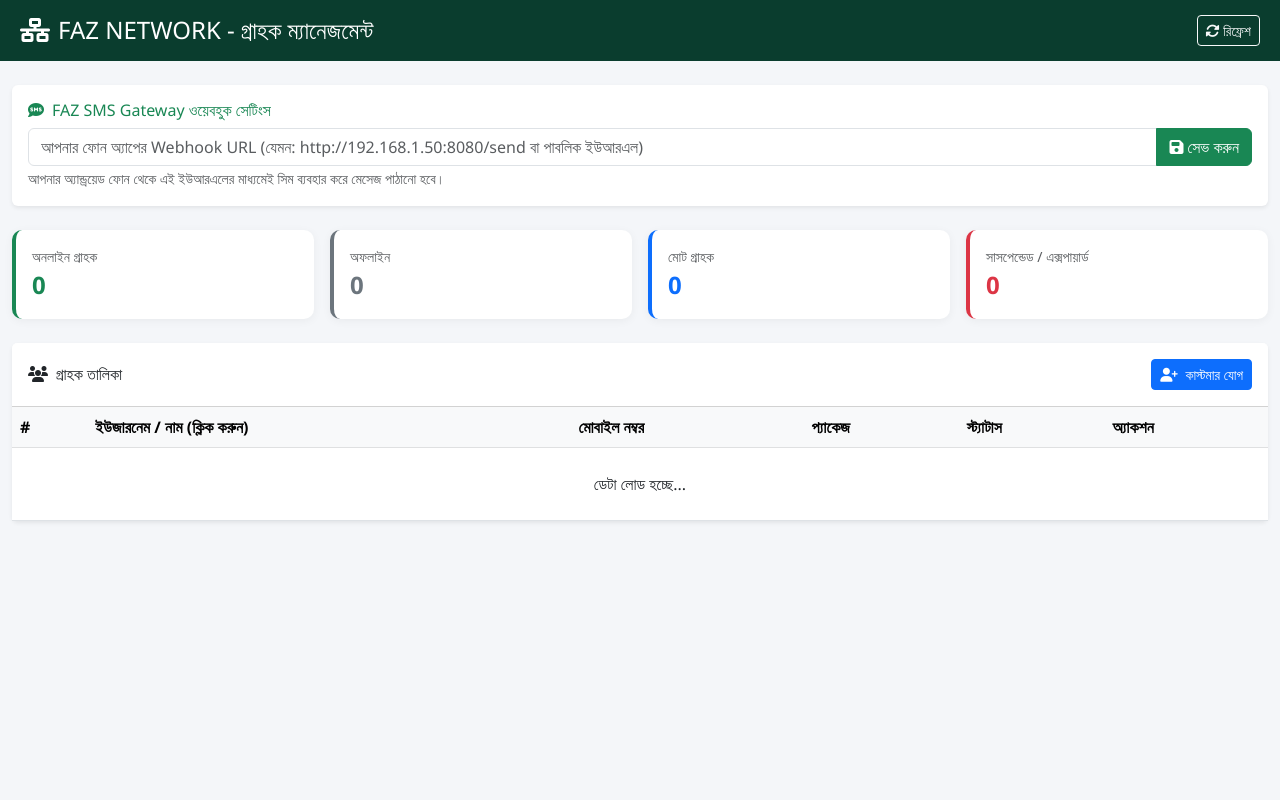
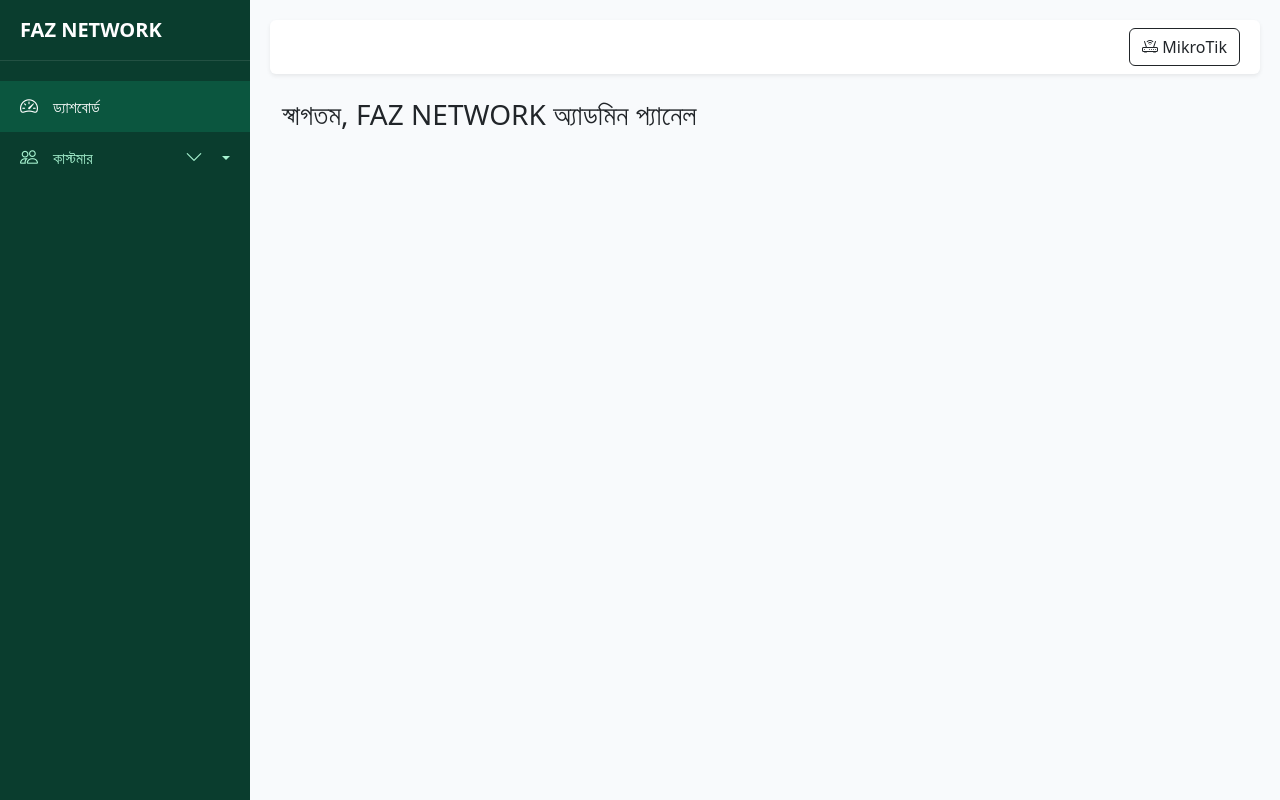
Before and after one commit to fozlerabbiofficialgmcservice-cyber/faznetwork, a website: page public/admin.html in a window 1280 px wide. Drawn offline with nearby package versions, Linux system fonts and the light colour scheme; no server answers.

Commit message:
Update admin.html

```diff
--- a/public/admin.html
+++ b/public/admin.html
@@ -3,182 +3,156 @@
 <head>
     <meta charset="UTF-8">
     <meta name="viewport" content="width=device-width, initial-scale=1.0">
-    <title>FAZ NETWORK - অ্যাডমিন ম্যানেজমেন্ট</title>
-    <link href="https://cdn.jsdelivr.net/npm/bootstrap@5.3.0/dist/css/bootstrap.min.css" rel="stylesheet">
-    <link rel="stylesheet" href="https://cdnjs.cloudflare.com/ajax/libs/font-awesome/6.4.0/css/all.min.css">
+    <title>FAZ NETWORK - Admin Panel</title>
+    <link href="https://cdn.jsdelivr.net/npm/bootstrap@5.3.2/dist/css/bootstrap.min.css" rel="stylesheet">
+    <link rel="stylesheet" href="https://cdn.jsdelivr.net/npm/bootstrap-icons@1.11.1/font/bootstrap-icons.css">
     <style>
-        body { background-color: #f4f6f9; font-family: 'Segoe UI', Tahoma, sans-serif; }
-        .header-bar { background: #0a3d2e; color: #fff; padding: 15px 20px; }
-        .stat-card { border-radius: 10px; border: none; box-shadow: 0 2px 10px rgba(0,0,0,0.05); }
-        .stat-num { font-size: 24px; font-weight: bold; }
-        .customer-link { color: #059669; text-decoration: none; font-weight: bold; }
-        .customer-link:hover { text-decoration: underline; }
+        :root {
+            --primary-color: #0a3d2e;
+            --sidebar-width: 250px;
+        }
+        body { background-color: #f8fafc; font-family: system-ui, -apple-system, sans-serif; }
+
+        /* Sidebar Styles */
+        .sidebar {
+            width: var(--sidebar-width);
+            background-color: var(--primary-color);
+            color: #fff;
+            position: fixed;
+            top: 0;
+            bottom: 0;
+            left: 0;
+            transition: all 0.3s ease;
+            z-index: 1000;
+            overflow-y: auto;
+        }
+        .sidebar-header {
+            padding: 15px 20px;
+            font-size: 20px;
+            font-weight: bold;
+            border-bottom: 1px solid rgba(255, 255, 255, 0.1);
+            display: flex;
+            justify-content: space-between;
+            align-items: center;
+        }
+        .sidebar-menu { list-style: none; padding: 0; margin-top: 20px; }
+        .menu-item a, .menu-item .dropdown-toggle {
+            color: #a7f3d0;
+            padding: 12px 20px;
+            display: flex;
+            align-items: center;
+            text-decoration: none;
+            transition: all 0.2s;
+            cursor: pointer;
+            border: none;
+            background: transparent;
+            width: 100%;
+            text-align: left;
+        }
+        .menu-item a:hover, .menu-item a.active, .menu-item .dropdown-toggle:hover {
+            background-color: rgba(16, 185, 129, 0.2);
+            color: #fff;
+        }
+        .menu-item i { margin-right: 15px; font-size: 18px; }
+
+        /* Submenu */
+        .submenu {
+            background-color: rgba(0, 0, 0, 0.2);
+            list-style: none;
+            padding: 0;
+            display: none;
+        }
+        .submenu.show { display: block; }
+        .submenu a { padding-left: 55px; font-size: 14px; }
+
+        /* Main Content */
+        .main-content {
+            margin-left: var(--sidebar-width);
+            transition: all 0.3s ease;
+            padding: 20px;
+        }
+
+        @media (max-width: 768px) {
+            .sidebar { left: calc(-1 * var(--sidebar-width)); }
+            .sidebar.show { left: 0; }
+            .main-content { margin-left: 0; }
+        }
     </style>
 </head>
 <body>
 
-<div class="header-bar d-flex justify-content-between align-items-center">
-    <h4 class="m-0"><i class="fas fa-network-wired me-2"></i>FAZ NETWORK - গ্রাহক ম্যানেজমেন্ট</h4>
-    <button class="btn btn-outline-light btn-sm" onclick="loadDashboard()"><i class="fas fa-sync-alt"></i> রিফ্রেশ</button>
-</div>
+    <!-- Sidebar -->
+    <div class="sidebar" id="sidebar">
+        <div class="sidebar-header">
+            <span>FAZ NETWORK</span>
+            <button class="btn btn-link text-white d-md-none" onclick="toggleSidebar()">
+                <i class="bi bi-x"></i>
+            </button>
+        </div>
 
-<div class="container-fluid py-4">
+        <ul class="sidebar-menu">
+            <!-- Dashboard -->
+            <li class="menu-item">
+                <a href="/dashboard" class="active">
+                    <i class="bi bi-speedometer2"></i> ড্যাশবোর্ড
+                </a>
+            </li>
 
-    <!-- SMS Gateway Config Bar -->
-    <div class="card mb-4 border-0 shadow-sm">
-        <div class="card-body">
-            <h6 class="card-title text-success"><i class="fas fa-sms me-2"></i>FAZ SMS Gateway ওয়েবহুক সেটিংস</h6>
-            <div class="input-group">
-                <input type="text" id="gatewayUrlInput" class="form-control" placeholder="আপনার ফোন অ্যাপের Webhook URL (যেমন: http://192.168.1.50:8080/send বা পাবলিক ইউআরএল)">
-                <button class="btn btn-success" onclick="saveGatewayUrl()"><i class="fas fa-save"></i> সেভ করুন</button>
+            <!-- Customer Management Dropdown -->
+            <li class="menu-item">
+                <button class="dropdown-toggle" onclick="toggleSubmenu(this)">
+                    <i class="bi bi-people"></i> কাস্টমার
+                    <i class="bi bi-chevron-down ms-auto"></i>
+                </button>
+                <ul class="submenu">
+                    <li><a href="/customers/all"><i class="bi bi-list"></i> অল কাস্টমার</a></li>
+                    <li><a href="/customers/add"><i class="bi bi-person-plus"></i> অ্যাড কাস্টমার</a></li>
+                    <li><a href="/customers/online"><i class="bi bi-circle-fill text-success fs-6 me-2"></i> অনলাইন কাস্টমার</a></li>
+                    <li><a href="/customers/offline"><i class="bi bi-circle-fill text-secondary fs-6 me-2"></i> অফলাইন কাস্টমার</a></li>
+                    <li><a href="/customers/active"><i class="bi bi-check-circle"></i> অ্যাক্টিভ কাস্টমার</a></li>
+                    <li><a href="/customers/left"><i class="bi bi-person-dash"></i> লেফট কাস্টমার</a></li>
+                    <li><a href="/customers/expire"><i class="bi bi-x-circle"></i> এক্সপায়ার কাস্টমার</a></li>
+                    <li><a href="/customers/expire-today-yesterday"><i class="bi bi-calendar-event"></i> এক্সপায়ার ইন টুডে অ্যান্ড ইয়েস্টারডে</a></li>
+                    <li><a href="/customers/expire-7-days"><i class="bi bi-calendar-week"></i> এক্সপায়ার ইন সেভেন ডেস</a></li>
+                    <li><a href="/customers/new"><i class="bi bi-star"></i> নিউ কাস্টমার</a></li>
+                    <li><a href="/customers/due-collection"><i class="bi bi-cash-stack"></i> ডিউ কালেকশন</a></li>
+                </ul>
+            </li>
+        </ul>
+    </div>
+
+    <!-- Main Content -->
+    <div class="main-content" id="mainContent">
+        <nav class="navbar navbar-expand-lg navbar-light bg-white rounded shadow-sm mb-4 p-2">
+            <div class="container-fluid">
+                <button class="btn btn-outline-success d-md-none" onclick="toggleSidebar()">
+                    <i class="bi bi-list"></i>
+                </button>
+                <div class="ms-auto">
+                    <button class="btn btn-outline-dark" id="mikrotikToggle">
+                        <i class="bi bi-router"></i> MikroTik
+                    </button>
+                </div>
             </div>
-            <small class="text-muted">আপনার অ্যান্ড্রয়েড ফোন থেকে এই ইউআরএলের মাধ্যমেই সিম ব্যবহার করে মেসেজ পাঠানো হবে।</small>
+        </nav>
+
+        <div class="container-fluid">
+            <!-- Content will be rendered here -->
+            <h3>স্বাগতম, FAZ NETWORK অ্যাডমিন প্যানেল</h3>
         </div>
     </div>
 
-    <!-- Stats Summary -->
-    <div class="row g-3 mb-4">
-        <div class="col-6 col-md-3">
-            <div class="card stat-card p-3 border-start border-success border-4">
-                <span class="text-muted small">অনলাইন গ্রাহক</span>
-                <span class="stat-num text-success" id="stat-online">0</span>
-            </div>
-        </div>
-        <div class="col-6 col-md-3">
-            <div class="card stat-card p-3 border-start border-secondary border-4">
-                <span class="text-muted small">অফলাইন</span>
-                <span class="stat-num text-secondary" id="stat-offline">0</span>
-            </div>
-        </div>
-        <div class="col-6 col-md-3">
-            <div class="card stat-card p-3 border-start border-primary border-4">
-                <span class="text-muted small">মোট গ্রাহক</span>
-                <span class="stat-num text-primary" id="stat-total">0</span>
-            </div>
-        </div>
-        <div class="col-6 col-md-3">
-            <div class="card stat-card p-3 border-start border-danger border-4">
-                <span class="text-muted small">সাসপেন্ডেড / এক্সপায়ার্ড</span>
-                <span class="stat-num text-danger" id="stat-suspended">0</span>
-            </div>
-        </div>
-    </div>
+    <script src="https://cdn.jsdelivr.net/npm/bootstrap@5.3.2/dist/js/bootstrap.bundle.min.js"></script>
+    <script>
+        function toggleSidebar() {
+            document.getElementById('sidebar').classList.toggle('show');
+        }
 
-    <!-- Customer Table -->
-    <div class="card border-0 shadow-sm">
-        <div class="card-header bg-white py-3 d-flex justify-content-between align-items-center">
-            <h6 class="m-0 font-weight-bold"><i class="fas fa-users me-2"></i>গ্রাহক তালিকা</h6>
-            <button class="btn btn-sm btn-primary" data-bs-toggle="modal" data-bs-target="#newCustomerModal">
-                <i class="fas fa-user-plus me-1"></i> কাস্টমার যোগ
-            </button>
-        </div>
-        <div class="card-body p-0">
-            <div class="table-responsive">
-                <table class="table table-hover align-middle mb-0">
-                    <thead class="table-light">
-                        <tr>
-                            <th>#</th>
-                            <th>ইউজারনেম / নাম (ক্লিক করুন)</th>
-                            <th>মোবাইল নম্বর</th>
-                            <th>প্যাকেজ</th>
-                            <th>স্ট্যাটাস</th>
-                            <th>অ্যাকশন</th>
-                        </tr>
-                    </thead>
-                    <tbody id="customerTableBody">
-                        <tr><td colspan="6" class="text-center py-4">ডেটা লোড হচ্ছে...</td></tr>
-                    </tbody>
-                </table>
-            </div>
-        </div>
-    </div>
-</div>
-
-<script>
-    async function loadGatewaySettings() {
-        try {
-            const res = await fetch('/api/settings');
-            const data = await res.json();
-            if (data.smsGatewayUrl) {
-                document.getElementById('gatewayUrlInput').value = data.smsGatewayUrl;
-            }
-        } catch(e) { console.error(e); }
-    }
-
-    async function saveGatewayUrl() {
-        const url = document.getElementById('gatewayUrlInput').value.trim();
-        try {
-            const res = await fetch('/api/settings', {
-                method: 'POST',
-                headers: { 'Content-Type': 'application/json' },
-                body: JSON.stringify({ smsGatewayUrl: url })
-            });
-            const data = await res.json();
-            alert(data.message || 'সংরক্ষণ সম্পন্ন!');
-        } catch (e) {
-            alert('সংরক্ষণ ব্যর্থ হয়েছে!');
+        function toggleSubmenu(button) {
+            const submenu = button.nextElementSibling;
+            button.querySelector('.bi-chevron-down').classList.toggle('bi-chevron-up');
+            submenu.classList.toggle('show');
         }
-    }
-
-    async function loadDashboard() {
-        try {
-            const res = await fetch('/api/customers');
-            const customers = await res.json();
-            const tbody = document.getElementById('customerTableBody');
-
-            let online = 0, offline = 0, suspended = 0;
-            tbody.innerHTML = '';
-
-            if (customers.length === 0) {
-                tbody.innerHTML = '<tr><td colspan="6" class="text-center py-3">কোনো গ্রাহকের তথ্য পাওয়া যায়নি।</td></tr>';
-                return;
-            }
-
-            customers.forEach((c, idx) => {
-                if (c.status === 'Active') online++;
-                else if (c.status === 'Suspended') suspended++;
-                else offline++;
-
-                const row = `
-                    <tr>
-                        <td>${idx + 1}</td>
-                        <td>
-                            <a href="customer-details.html?user=${encodeURIComponent(c.username)}" target="_blank" class="customer-link">
-                                ${c.name || c.username}
-                            </a>
-                            <div class="text-muted small">${c.username}</div>
-                        </td>
-                        <td>${c.phone || '-'}</td>
-                        <td><span class="badge bg-info text-dark">${c.package || 'Default'}</span></td>
-                        <td>
-                            <span class="badge ${c.status === 'Active' ? 'bg-success' : 'bg-danger'}">
-                                ${c.status || 'Active'}
-                            </span>
-                        </td>
-                        <td>
-                            <a href="customer-details.html?user=${encodeURIComponent(c.username)}" class="btn btn-sm btn-outline-primary" target="_blank">
-                                <i class="fas fa-eye"></i> বিস্তারিত
-                            </a>
-                        </td>
-                    </tr>
-                `;
-                tbody.innerHTML += row;
-            });
-
-            document.getElementById('stat-total').innerText = customers.length;
-            document.getElementById('stat-online').innerText = online;
-            document.getElementById('stat-offline').innerText = offline;
-            document.getElementById('stat-suspended').innerText = suspended;
-
-        } catch (e) {
-            console.error(e);
-        }
-    }
-
-    window.onload = () => {
-        loadGatewaySettings();
-        loadDashboard();
-    };
-</script>
+    </script>
 </body>
 </html>
```
